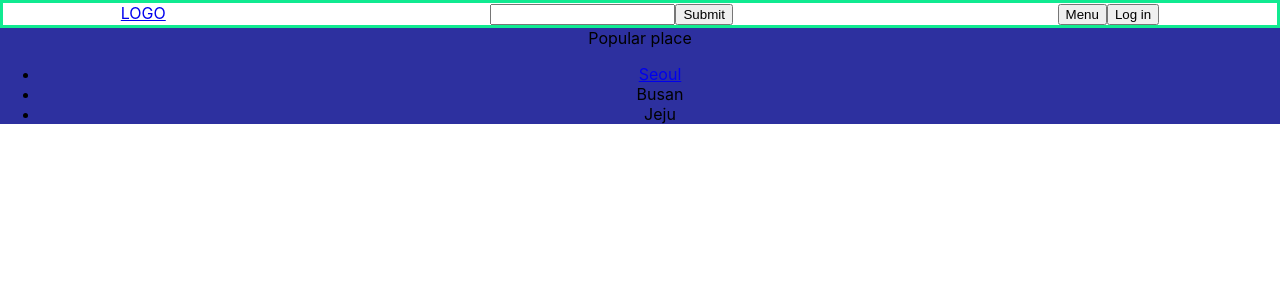
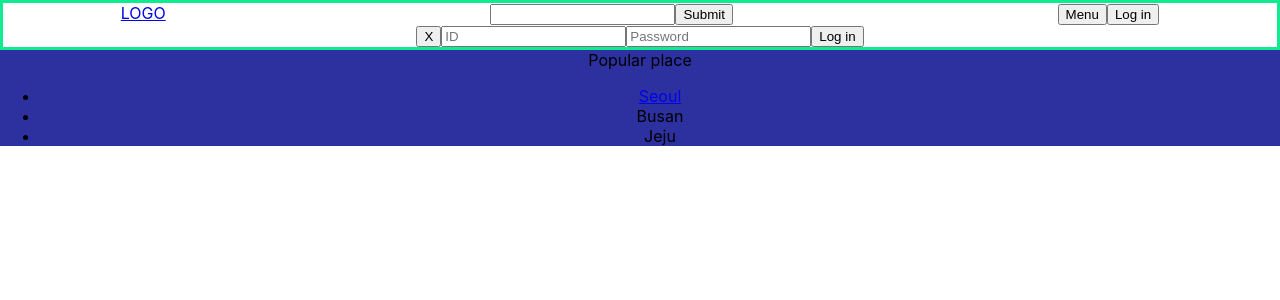
Before and after one commit to good-jinu/trip, a React (Create React App) app in the folder client/: page / in a window 1280 px wide. Both pictures are taken after a click on the button "Log in". Shown: the top 300 px of the page. Built offline with nearby package versions, Linux system fonts and the light colour scheme.

Commit message:
Minor update on login part

```diff
--- a/client/src/components/Top.js
+++ b/client/src/components/Top.js
@@ -5,9 +5,22 @@ import './Top.css';
 class Top extends React.Component {
   constructor(props) {
     super(props);
+    this.state = {
+      loginModalStyle: {display: 'none'}
+    };
+    this.setLoginState = props.setLoginState;
+    this.getLoginState = props.getLoginState;
   }
 
   render() {
+    const isLoggedIn = this.getLoginState();
+    let loginButton;
+    if(isLoggedIn) {
+      loginButton = <button onClick={() => this.setLoginState(false)}>Log out</button>;
+    } else {
+      loginButton = <button onClick={()=>this.setState({loginModalStyle:{display: 'block'}})}>Log in</button>;
+    }
+
     return (
       <>
       <div className="Top_logo">
@@ -18,7 +31,15 @@ class Top extends React.Component {
         <input type="submit" />
       </form>
       <button>Menu</button>
-      <button>Log in</button>
+      {loginButton}
+      <div className="modal-container" style={this.state.loginModalStyle}>
+        <div className="modal-login">
+          <button onClick={()=>this.setState({loginModalStyle:{display: 'none'}})}>X</button>
+          <input type="text" placeholder="ID"/>
+          <input type="password" placeholder="Password"/>
+          <button>Log in</button>
+        </div>
+      </div>
       </>
     );
   }
--- a/client/src/shared/App.js
+++ b/client/src/shared/App.js
@@ -6,13 +6,27 @@ import MainSection from './../components/mainSection.js';
 class App extends React.Component {
   constructor(props) {
     super(props);
+    this.state = {
+      isLogin: false
+    };
+
+    this.setLoginState = this.setLoginState.bind(this);
+    this.getLoginState = this.getLoginState.bind(this);
+  }
+
+  setLoginState(login_succeed = false) {
+    this.setState({isLogin: login_succeed});
+  }
+
+  getLoginState() {
+    return this.state.isLogin;
   }
 
   render() {
     return (
       <>
       <header>
-        <Top />
+        <Top setLoginState={this.setLoginState} getLoginState={this.getLoginState}/>
       </header>
       <section>
         <MainSection />
```
Also changed, not shown: 1 other file (tests, documents, lock files or other folders).
